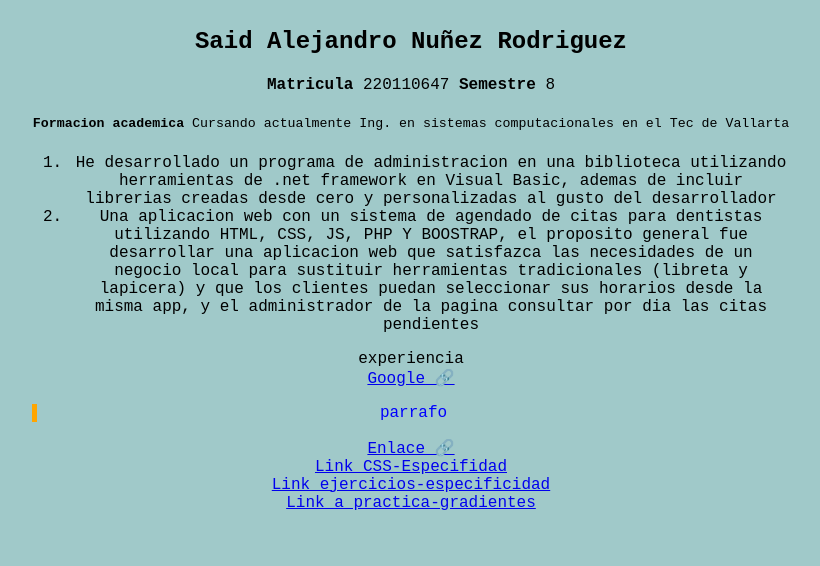
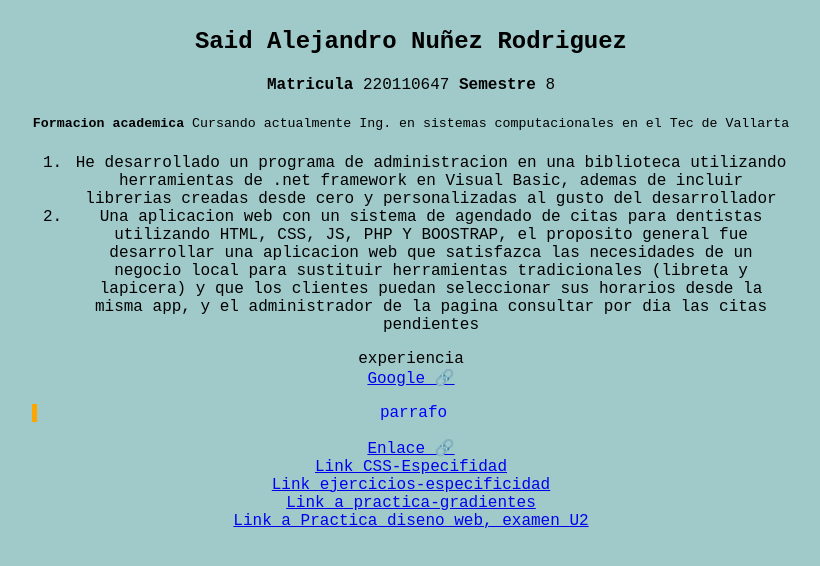
Before and after one commit to Saidale/26AProgWebSaid, a plain HTML site: page SelectoresyCombinadoress_Currículum/CurriculumSaidNuñez.html in a window 1280 px wide. Shown: the whole page, without its empty margins (229-1049 px from the left). Drawn offline with Linux system fonts and the light colour scheme.

Commit message:
Practica Diseno Web

```diff
--- a/SelectoresyCombinadoress_Currículum/CurriculumSaidNuñez.html
+++ b/SelectoresyCombinadoress_Currículum/CurriculumSaidNuñez.html
@@ -53,6 +53,11 @@
         </div>
 
 
+        <div>
+            <a href="../Practica-Diseno-Web/index.html">Link a Practica diseno web, examen U2</a>
+        </div>
+
+
     </div>
 
 
--- a/practica-gradientes/styles.css
+++ b/practica-gradientes/styles.css
@@ -57,6 +57,7 @@ body {
  position: relative;
  display: inline-block;
  opacity: 0%;
+ cursor: cell;
 }
 
 .img-container img {
```
